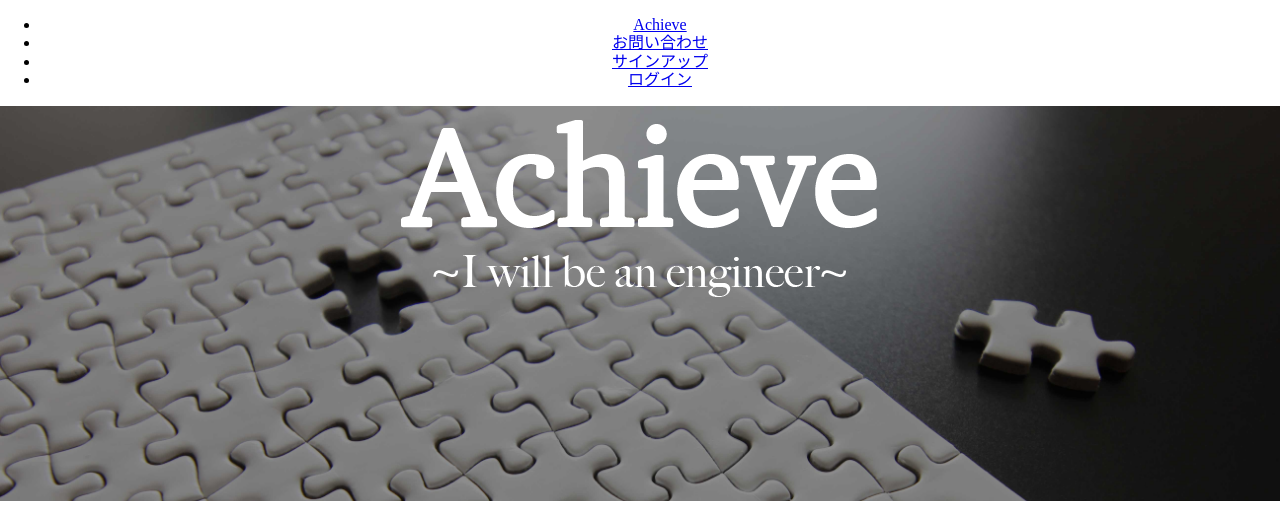
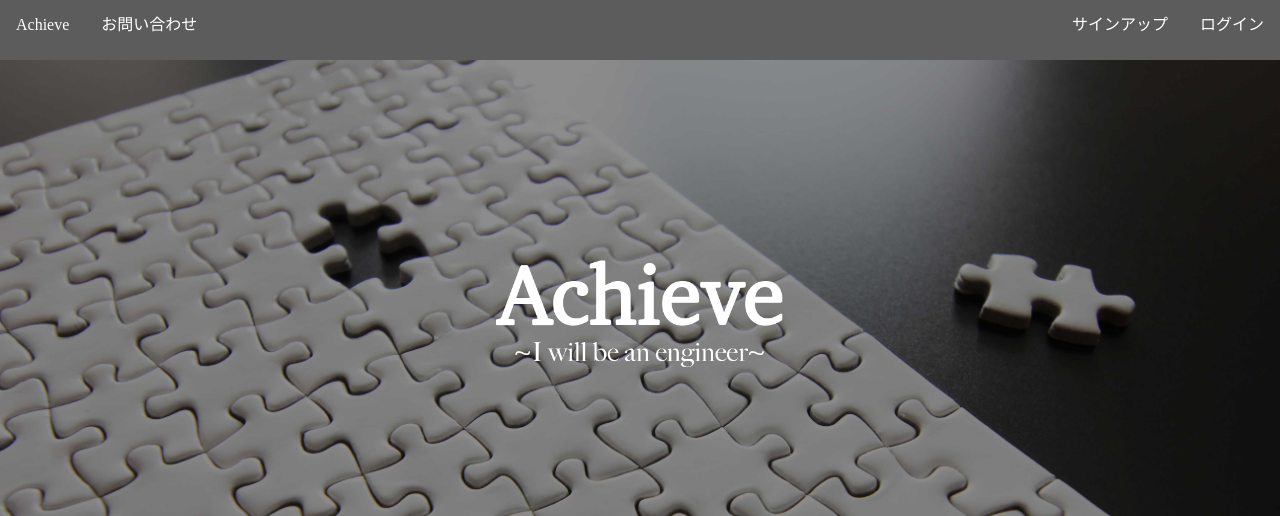
Before and after one commit to dr5se4aw3/VendingMachine, a plain HTML site: page html_exam2/sample.html in a window 1280 px wide. Shown: the top 516 px of the page. Drawn offline with Linux system fonts and the light colour scheme; files whose address does not match are found by name.

Commit message:
ヘッダー部完成

```diff
--- a/html_exam2/sample.html
+++ b/html_exam2/sample.html
@@ -12,8 +12,8 @@
     <ul>
       <li class="left"><a href="#">Achieve</a></li>
       <li class="left"><a href="#">お問い合わせ</a></li>
+      <li class="right"><a href="#">ログイン</a></li>
       <li class="right"><a href="#">サインアップ</a></li>
-      <li class="right"><a href="#">ログイン</a></li>
     </ul>
   </header>
   <section class="main-header">
--- a/html_exam2/vendors/css/sample.css
+++ b/html_exam2/vendors/css/sample.css
@@ -8,7 +8,7 @@ body {
 }
 
 .main-header {
-  padding-bottom: 15%;
+  padding: 15% 0;
   width: 100%;
   background-size: cover;
   background-image: url("../images/header.jpg");
@@ -17,23 +17,45 @@ body {
 
 /* ここから */
 header {
+  background-color: #5C5C5C;
+  height: 60px;
+  width: 100%;
 }
 
 header ul {
+  margin: 0;
+  padding: 0;
 }
 
 header ul a {
+  color: white;
+  text-decoration: none;
 }
 
-header li {
+header li{
+  list-style: none;
+  padding: 1rem;
+  float: left;
+}
+
+.left{
+  float: left;
+}
+
+.right{
+  float: right;
 }
 
 header ul:after {
+  content: "";
+  clear: both;
+  display: block;
 }
 /* ここまでがheader部分の実装 */
 
 .main-header img {
 /* main画像（白い「Achieve」の文字の画像）部分の実装 */
+height: 120px;
 }
 
 .about {
```
Also changed, not shown: html_exam2/vendors/images/achieve.png (renamed from html_exam2/images/achieve.png), html_exam2/vendors/images/comment.png (renamed from html_exam2/images/comment.png), html_exam2/vendors/images/girls.png (renamed from html_exam2/images/girls.png), html_exam2/vendors/images/header.jpg (renamed from html_exam2/images/header.jpg), html_exam2/vendors/images/key.png (renamed from html_exam2/images/key.png), html_exam2/vendors/images/mails.png (renamed from html_exam2/images/mails.png), 3 other files.
